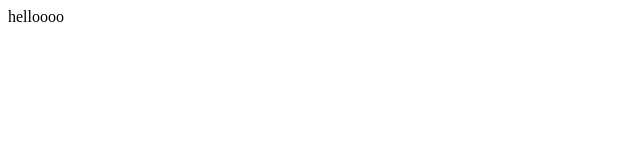
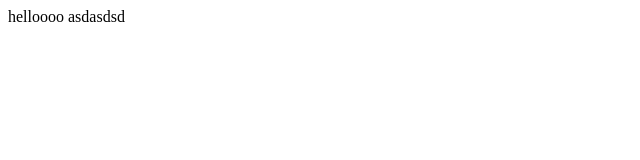
Before and after one commit to DimitrovskiBojan/demo-repo, a plain HTML site: page index.html in a window 1280 px wide. Shown: the full height of the page, 0-640 px from the left. Drawn offline with Linux system fonts and the light colour scheme.

Commit message:
push in main brench second time

```diff
--- a/index.html
+++ b/index.html
@@ -1 +1 @@
-<div>helloooo</div>
+<div>helloooo asdasdsd</div>
```
